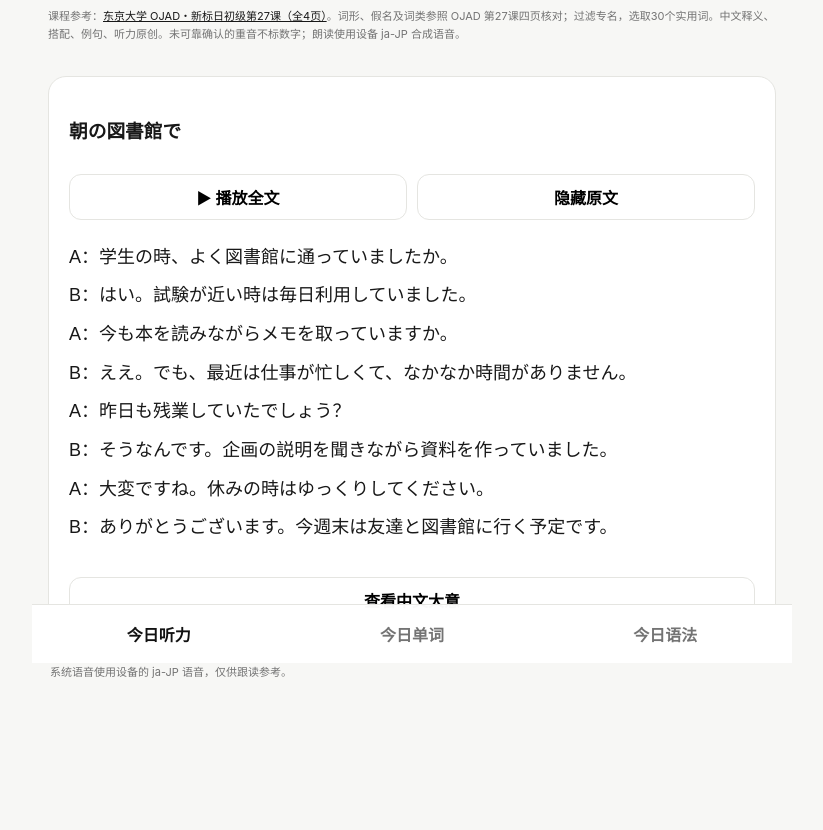
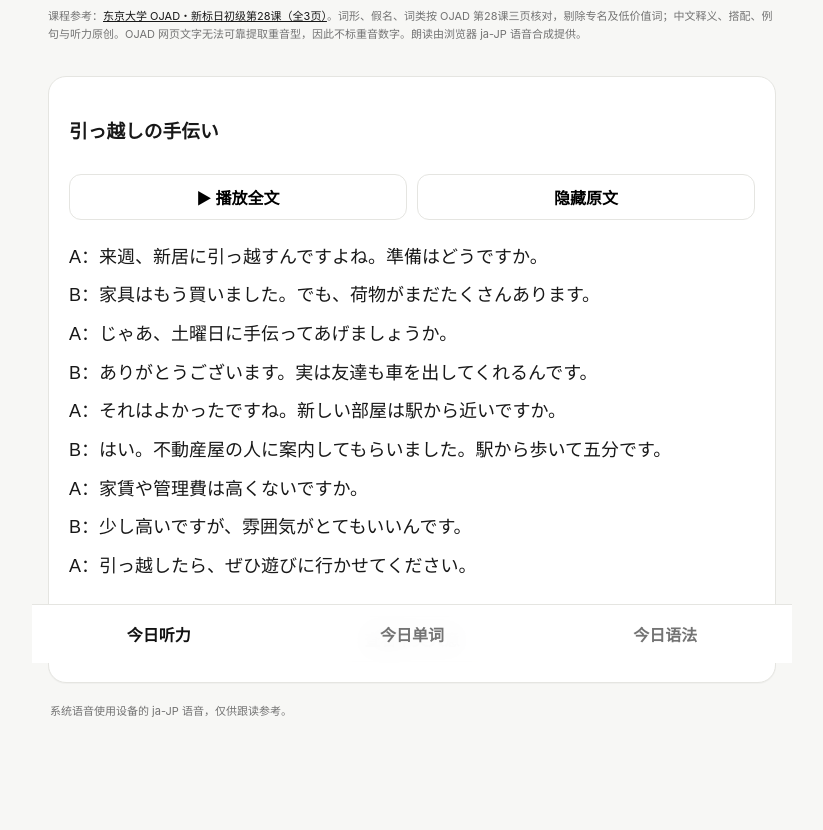
Before and after one commit to Evren1208/Nihongo, a plain HTML site: page index.html in a window 1280 px wide. Shown: the part 137-967 px from the top of the page, without its empty margins (228-1051 px from the left). Before the commit the page ends 929 px from the top, so only its background shows below. Drawn offline with Linux system fonts and the light colour scheme.

Commit message:
Register 2026-11-15 lesson 28 in daily app

```diff
--- a/index.html
+++ b/index.html
@@ -1,3 +1,3 @@
 <!doctype html>
 <html lang="zh-CN"><head><meta charset="utf-8"><meta name="viewport" content="width=device-width,initial-scale=1,viewport-fit=cover"><meta name="theme-color" content="#f7f7f5"><title>每日日本語</title><meta name="description" content="按《新版中日交流标准日本语》逐课学习"><link rel="stylesheet" href="styles.css"></head>
-<body><main id="app" class="app"></main><script src="lessons.js"></script><script src="lesson-2026-10-21.js"></script><script src="lesson-2026-10-22.js"></script><script src="lesson-2026-10-23.js"></script><script src="lesson-2026-10-24.js"></script><script src="lesson-2026-10-25.js"></script><script src="lesson-2026-10-26.js"></script><script src="lesson-2026-10-27.js"></script><script src="lesson-2026-10-28.js"></script><script src="lesson-2026-10-29.js"></script><script src="lesson-2026-10-30.js"></script><script src="lesson-2026-10-31.js"></script><script src="lesson-2026-11-01.js"></script><script src="lesson-2026-11-02.js"></script><script src="lesson-2026-11-03.js"></script><script src="lesson-2026-11-04.js"></script><script src="lesson-2026-11-05.js"></script><script src="lesson-2026-11-06.js"></script><script src="lesson-2026-11-07.js"></script><script src="lesson-2026-11-08.js"></script><script src="lesson-2026-11-09.js"></script><script src="lesson-2026-11-10.js"></script><script src="lesson-2026-11-11.js"></script><script src="lesson-2026-11-12.js"></script><script src="lesson-2026-11-13.js"></script><script src="lesson-2026-11-14.js"></script><script src="app.js"></script></body></html>
+<body><main id="app" class="app"></main><script src="lessons.js"></script><script src="lesson-2026-10-21.js"></script><script src="lesson-2026-10-22.js"></script><script src="lesson-2026-10-23.js"></script><script src="lesson-2026-10-24.js"></script><script src="lesson-2026-10-25.js"></script><script src="lesson-2026-10-26.js"></script><script src="lesson-2026-10-27.js"></script><script src="lesson-2026-10-28.js"></script><script src="lesson-2026-10-29.js"></script><script src="lesson-2026-10-30.js"></script><script src="lesson-2026-10-31.js"></script><script src="lesson-2026-11-01.js"></script><script src="lesson-2026-11-02.js"></script><script src="lesson-2026-11-03.js"></script><script src="lesson-2026-11-04.js"></script><script src="lesson-2026-11-05.js"></script><script src="lesson-2026-11-06.js"></script><script src="lesson-2026-11-07.js"></script><script src="lesson-2026-11-08.js"></script><script src="lesson-2026-11-09.js"></script><script src="lesson-2026-11-10.js"></script><script src="lesson-2026-11-11.js"></script><script src="lesson-2026-11-12.js"></script><script src="lesson-2026-11-13.js"></script><script src="lesson-2026-11-14.js"></script><script src="lesson-2026-11-15.js"></script><script src="app.js"></script></body></html>
```
